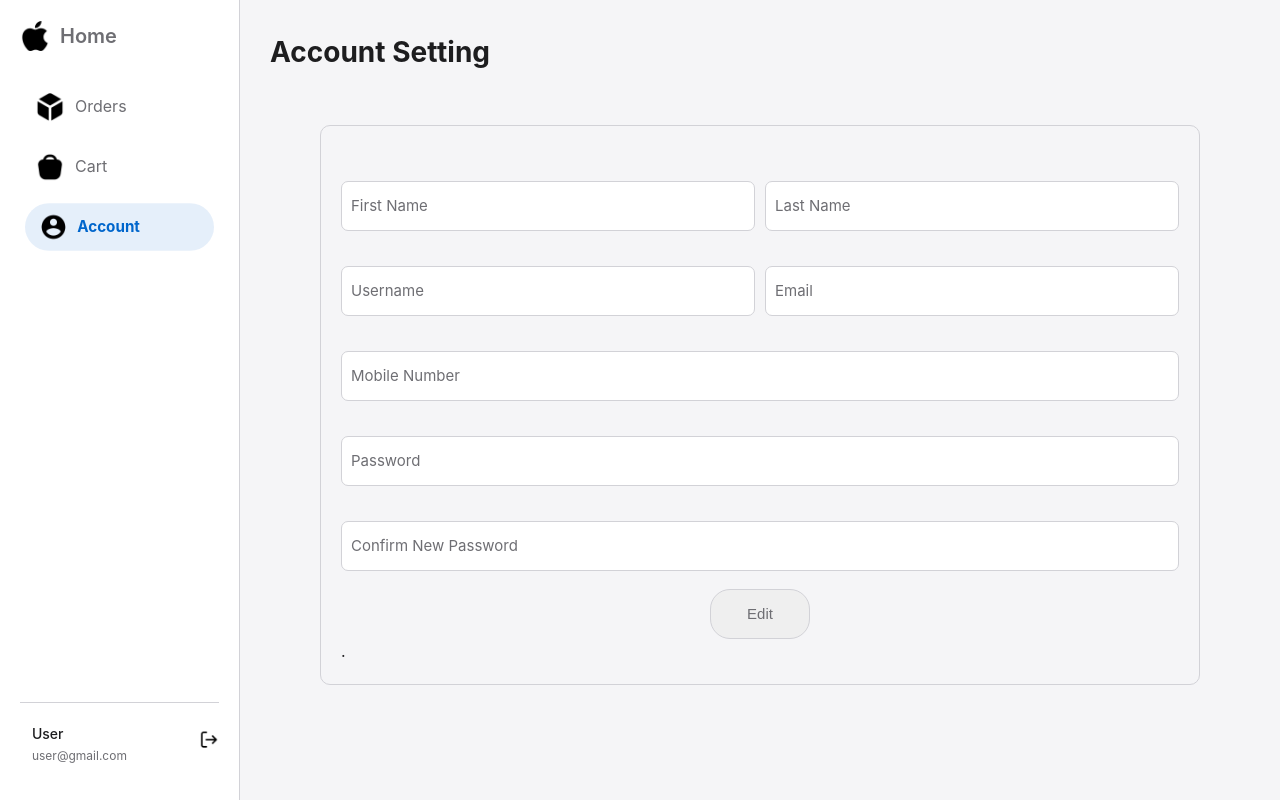
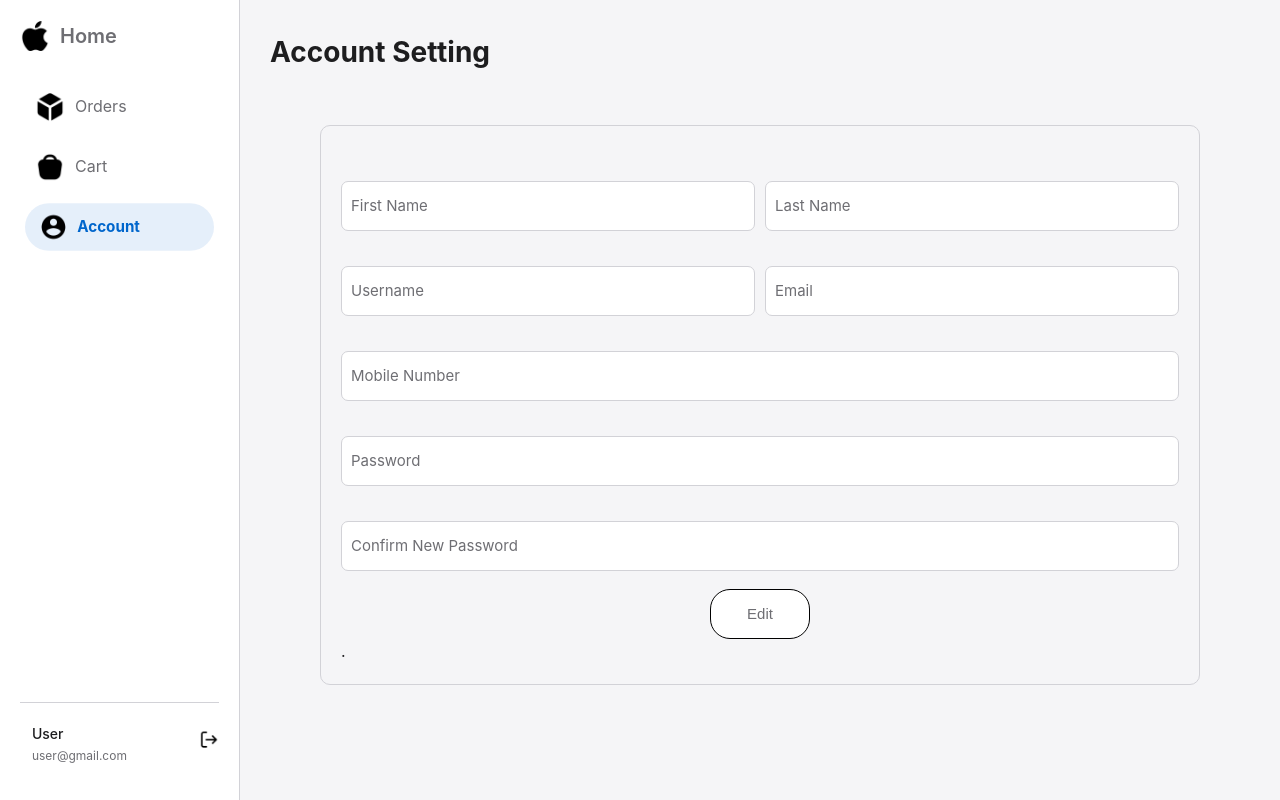
Before and after one commit to SetNickname/apple-shop, a PHP site: page /html/user-account-setting.html in a window 1280 px wide. Run offline with PHP 8.4, Linux system fonts and the light colour scheme.

Commit message:
change color of edit-btn

```diff
--- a/css/user-account-setting.css
+++ b/css/user-account-setting.css
@@ -56,9 +56,10 @@
     display: flex;
     justify-content: center;
     align-items: center;
-    border: 1px solid var(--border-color);
+    border: 1px solid var(--black);
     border-radius: 20px;
     cursor: pointer;
+    background-color: var(--bg-white);
 
     text-decoration: none;
     font-size: 15px;
```
